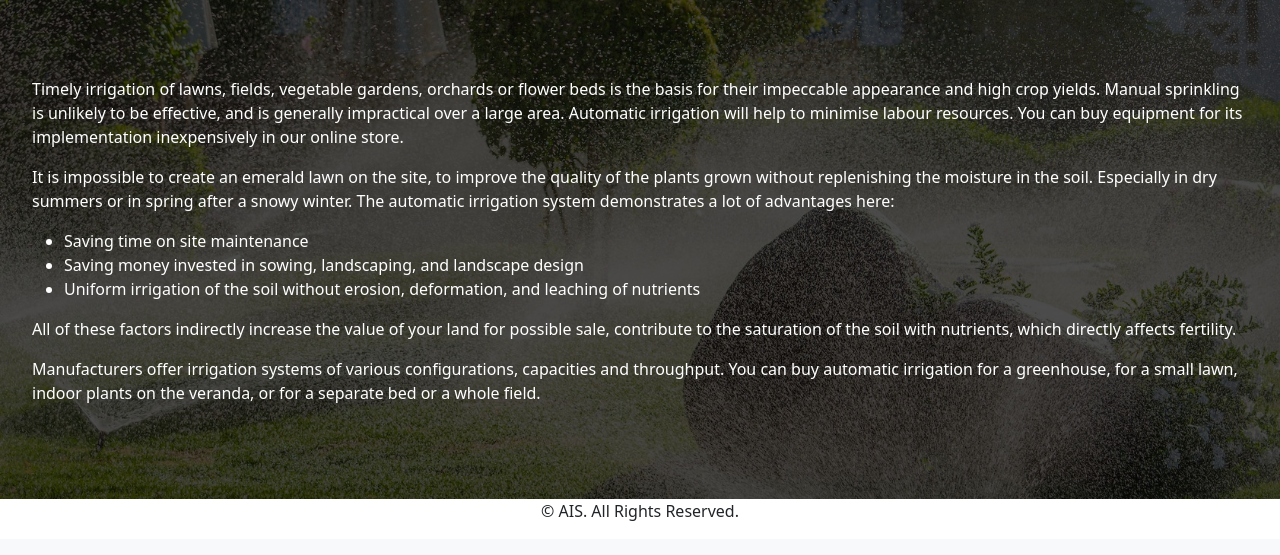
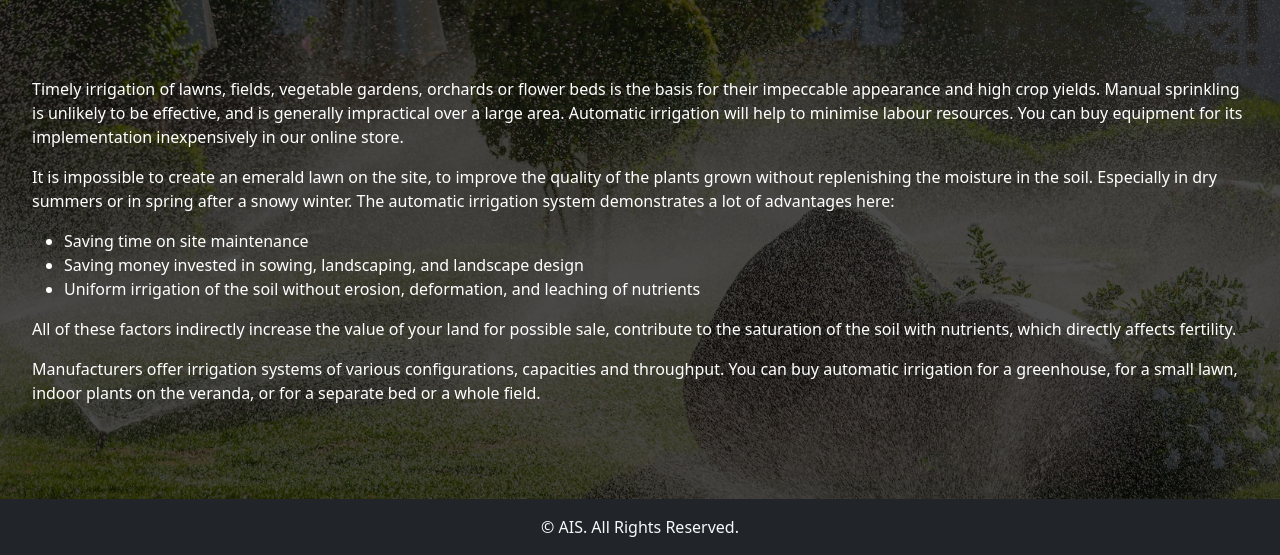
Before and after one commit to OleksandrPodynihlazov/E-Commerce_CA2, a Django app: page / in a window 1280 px wide. Shown: the part 1057-1612 px from the top of the page. Before the commit the page ends 1578 px from the top, so only its background shows below. Run offline with Django 5.2, Linux system fonts and the light colour scheme; data comes from the database, SQL or seed files in the repository; some libraries are stand-ins or nearby versions.

Commit message:
footer color

```diff
--- a/shop/templates/footer.html
+++ b/shop/templates/footer.html
@@ -1,4 +1,4 @@
-<footer class="footer navbar-fixed-bottom my-footer">
+<footer class="footer navbar-fixed-bottom bg-dark text-light">
 	<p class="text-center">&copy; AIS. All Rights Reserved.</p>
     {% comment %} AIS - Automated Irrigation Systems {% endcomment %}
 </footer>
--- a/static/css/style.css
+++ b/static/css/style.css
@@ -178,3 +178,11 @@
 .card-img-top {
     border-radius: 1rem !important;
 }
+
+.footer {
+    padding: 1rem;
+}
+
+.footer .text-center {
+    margin-bottom: 0 !important;
+}
```
